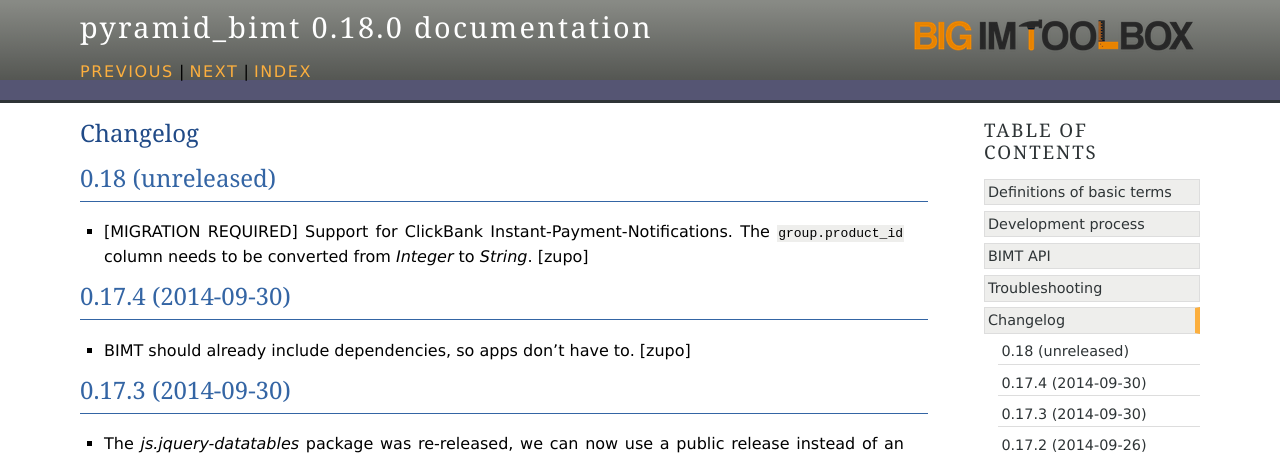
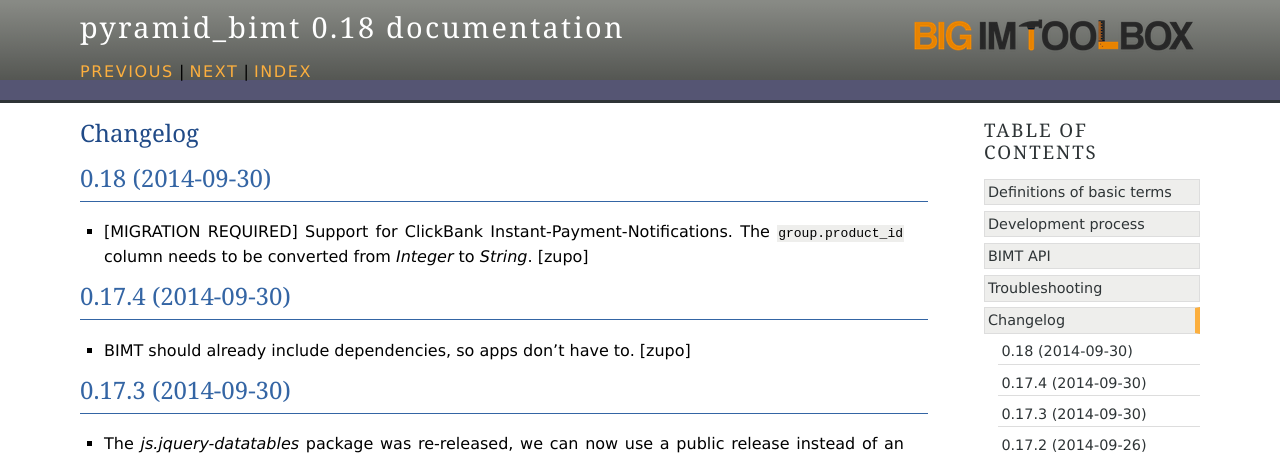
Before and after one commit to persho/pyramid_bimt, a Sphinx documentation site: the page built from docs/CHANGELOG.rst, in a window 1280 px wide and 900 px high. Shown: the top 455 px of the window. Built offline with Sphinx 7.4.7, drawn with Linux system fonts in a browser that asks for light colours.

Commit message:
Preparing release 0.18

```diff
--- a/docs/CHANGELOG.rst
+++ b/docs/CHANGELOG.rst
@@ -2,8 +2,8 @@ Changelog
 =========
 
 
-0.18 (unreleased)
--------------------
+0.18 (2014-09-30)
+-----------------
 
 - [MIGRATION REQUIRED] Support for ClickBank Instant-Payment-Notifications. The
   ``group.product_id`` column needs to be converted from `Integer` to `String`.
--- a/setup.py
+++ b/setup.py
@@ -18,7 +18,7 @@ long_description = \
 
 setup(
     name='pyramid_bimt',
-    version='0.18.dev0',
+    version='0.18',
     description='Base package for BIMT apps.',
     long_description=long_description,
     classifiers=[
```
